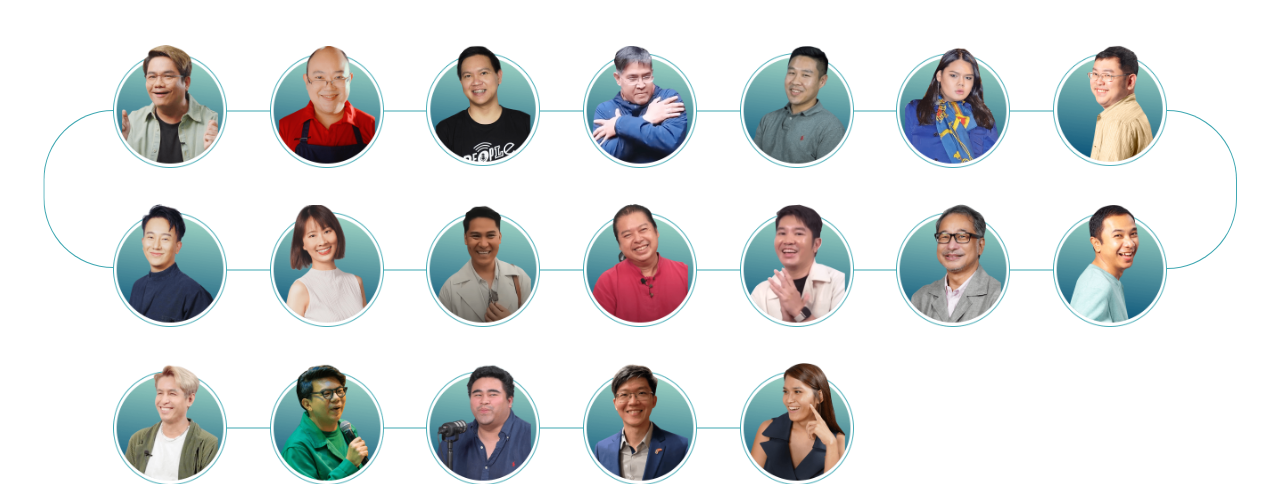
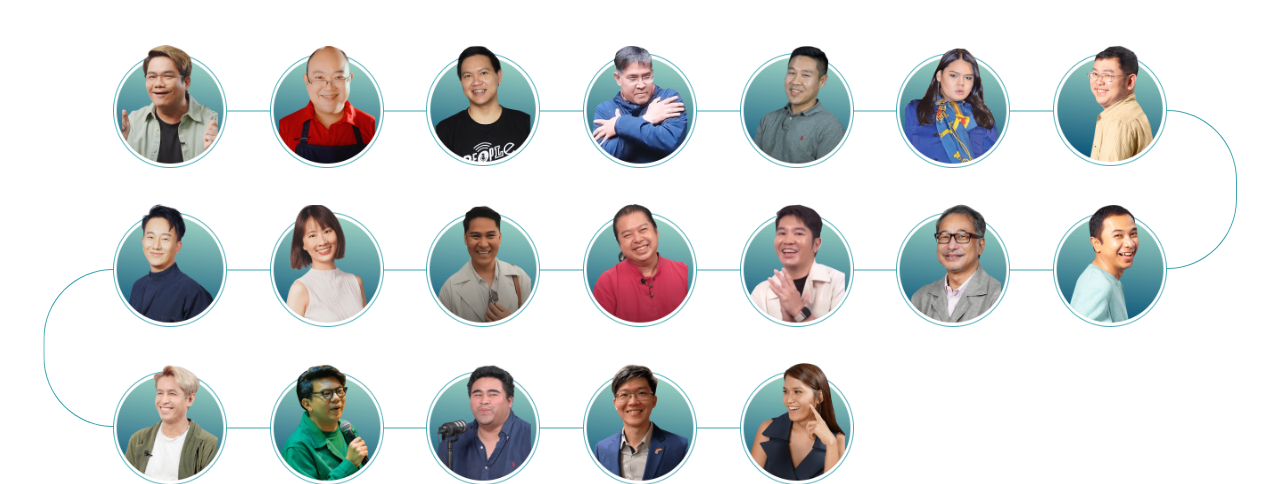
Before and after one commit to Lukyord/farose, a PHP site: page /dara.php in a window 1280 px wide. Shown: the part 340-824 px from the top of the page. Run offline with PHP 8.4, Linux system fonts and the light colour scheme; some libraries are stand-ins or nearby versions; some web fonts are replaced.

Commit message:
7/1/2025 1.1

```diff
--- a/template/include/dara-grid.php
+++ b/template/include/dara-grid.php
@@ -28,8 +28,11 @@
             </div>
         </div>
     <?php
-    }
+    } else {
     ?>
+        <div class="leading-curve-placeholder"></div>
+    <?php
+    } ?>
 
     <!-- Dara Grid -->
     <div class="dara-grid">
```
